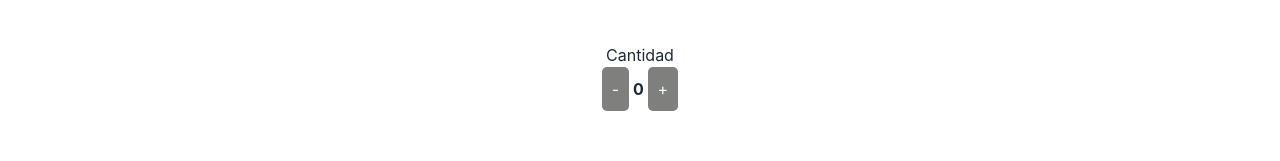
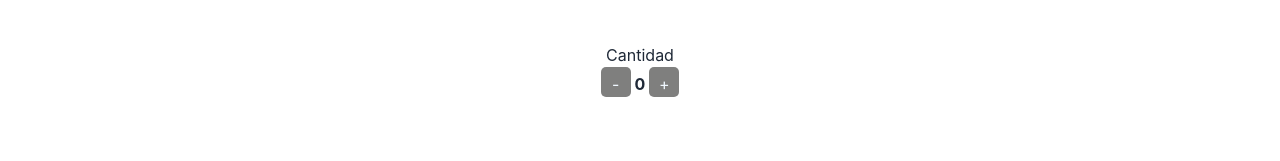
Before and after one commit to corinatt/pet_mall_app, a React (Create React App) app: page / in a window 1280 px wide. Shown: the part 125-286 px from the top of the page. Built offline with nearby package versions, Linux system fonts and the light colour scheme.

Commit message:
se agrego estilo

```diff
--- a/src/App.css
+++ b/src/App.css
@@ -3,7 +3,9 @@ text-align: center;
 }
 
 .button {
-  padding: 10px;
+  height: 30px;
+  width: 30px;
+  padding: 5px;
   background-color: rgb(127, 127, 126);
   border-radius: 5px;
   color: aliceblue;
```
